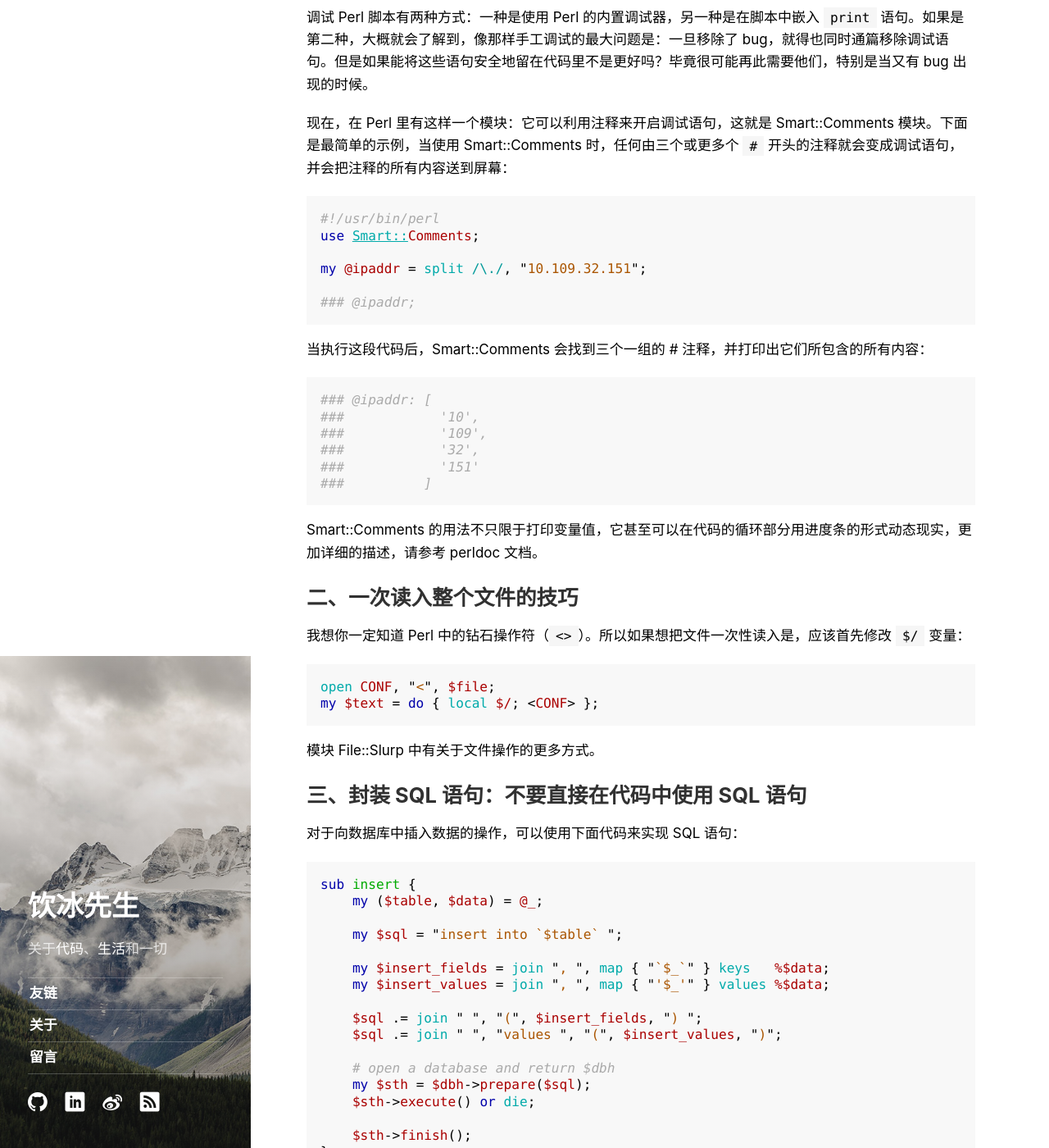
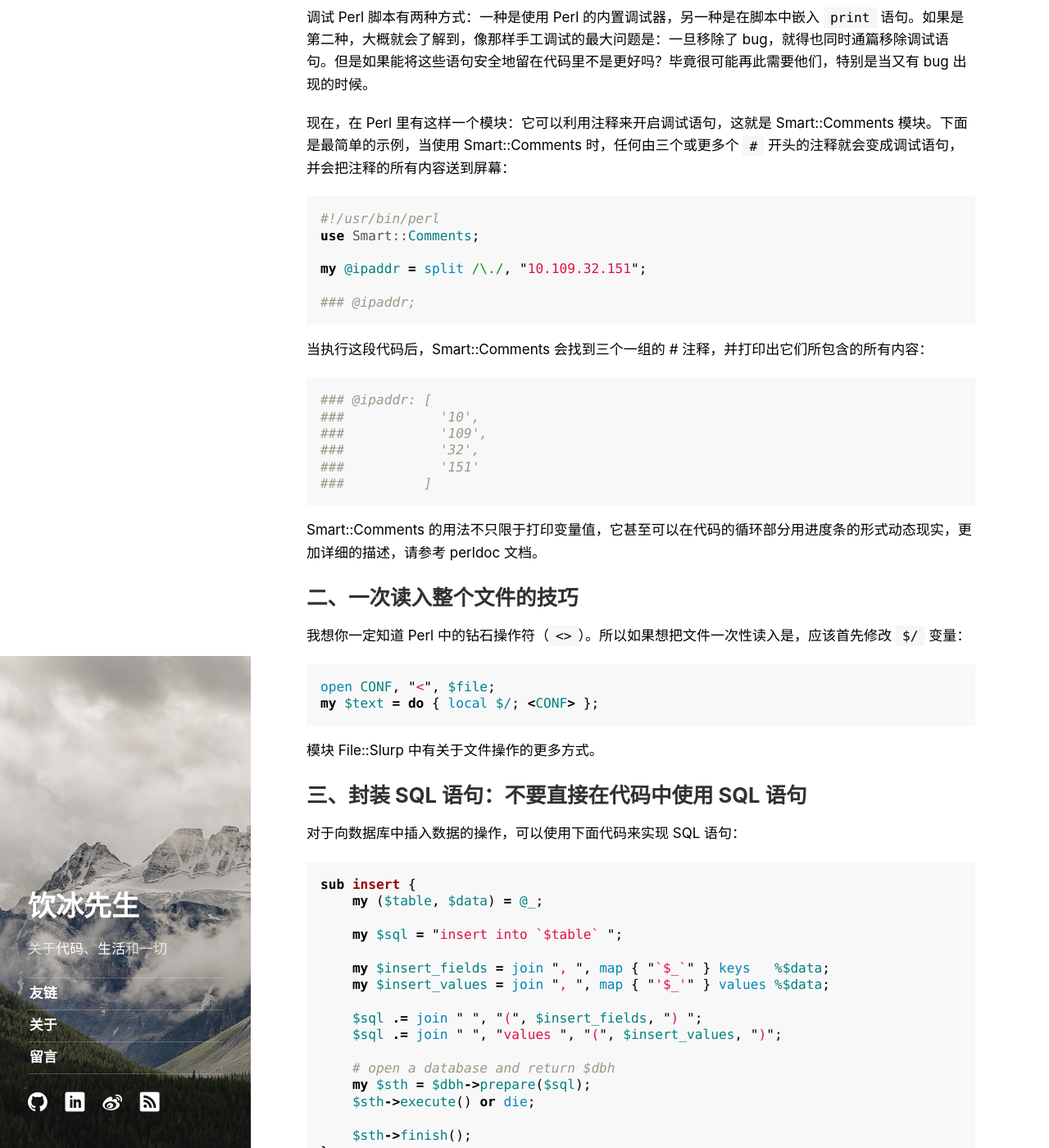
Before and after one commit to ybm/myanbin.github.io, a Jekyll site: the page built from _posts/2013-07-11-perl-programming-skills.md, in a window 1280 px wide and 1400 px high, scrolled down 380 px. Shown: the whole window at 82% size. Built offline with Jekyll 4.4.1, drawn with Linux system fonts in a browser that asks for light colours; comment, search, counter and statistics services are not loaded.

Commit message:
换样式

```diff
--- a/public/css/highlight.scss
+++ b/public/css/highlight.scss
@@ -1,57 +1,61 @@
-.highlight .c { color: #aaaaaa; font-style: italic } /* Comment */
-.highlight .err { color: #F00000; background-color: #F0A0A0 } /* Error */
-.highlight .k { color: #0000aa } /* Keyword */
-.highlight .cm { color: #aaaaaa; font-style: italic } /* Comment.Multiline */
-.highlight .cp { color: #4c8317 } /* Comment.Preproc */
-.highlight .c1 { color: #aaaaaa; font-style: italic } /* Comment.Single */
-.highlight .cs { color: #0000aa; font-style: italic } /* Comment.Special */
-.highlight .gd { color: #aa0000 } /* Generic.Deleted */
+.highlight .c { color: #999988; font-style: italic } /* Comment */
+.highlight .err { color: #a61717; background-color: #e3d2d2 } /* Error */
+.highlight .k { font-weight: bold } /* Keyword */
+.highlight .o { font-weight: bold } /* Operator */
+.highlight .cm { color: #999988; font-style: italic } /* Comment.Multiline */
+.highlight .cp { color: #999999; font-weight: bold } /* Comment.Preproc */
+.highlight .c1 { color: #999988; font-style: italic } /* Comment.Single */
+.highlight .cs { color: #999999; font-weight: bold; font-style: italic } /* Comment.Special */
+.highlight .gd { color: #000000; background-color: #ffdddd } /* Generic.Deleted */
+.highlight .gd .x { color: #000000; background-color: #ffaaaa } /* Generic.Deleted.Specific */
 .highlight .ge { font-style: italic } /* Generic.Emph */
 .highlight .gr { color: #aa0000 } /* Generic.Error */
-.highlight .gh { color: #000080; font-weight: bold } /* Generic.Heading */
-.highlight .gi { color: #00aa00 } /* Generic.Inserted */
+.highlight .gh { color: #999999 } /* Generic.Heading */
+.highlight .gi { color: #000000; background-color: #ddffdd } /* Generic.Inserted */
+.highlight .gi .x { color: #000000; background-color: #aaffaa } /* Generic.Inserted.Specific */
 .highlight .go { color: #888888 } /* Generic.Output */
 .highlight .gp { color: #555555 } /* Generic.Prompt */
 .highlight .gs { font-weight: bold } /* Generic.Strong */
-.highlight .gu { color: #800080; font-weight: bold } /* Generic.Subheading */
+.highlight .gu { color: #aaaaaa } /* Generic.Subheading */
 .highlight .gt { color: #aa0000 } /* Generic.Traceback */
-.highlight .kc { color: #0000aa } /* Keyword.Constant */
-.highlight .kd { color: #0000aa } /* Keyword.Declaration */
-.highlight .kn { color: #0000aa } /* Keyword.Namespace */
-.highlight .kp { color: #0000aa } /* Keyword.Pseudo */
-.highlight .kr { color: #0000aa } /* Keyword.Reserved */
-.highlight .kt { color: #00aaaa } /* Keyword.Type */
+.highlight .kc { font-weight: bold } /* Keyword.Constant */
+.highlight .kd { font-weight: bold } /* Keyword.Declaration */
+.highlight .kp { font-weight: bold } /* Keyword.Pseudo */
+.highlight .kr { font-weight: bold } /* Keyword.Reserved */
+.highlight .kt { color: #445588; font-weight: bold } /* Keyword.Type */
 .highlight .m { color: #009999 } /* Literal.Number */
-.highlight .s { color: #aa5500 } /* Literal.String */
-.highlight .na { color: #1e90ff } /* Name.Attribute */
-.highlight .nb { color: #00aaaa } /* Name.Builtin */
-.highlight .nc { color: #00aa00; text-decoration: underline } /* Name.Class */
-.highlight .no { color: #aa0000 } /* Name.Constant */
-.highlight .nd { color: #888888 } /* Name.Decorator */
-.highlight .ni { color: #800000; font-weight: bold } /* Name.Entity */
-.highlight .nf { color: #00aa00 } /* Name.Function */
-.highlight .nn { color: #00aaaa; text-decoration: underline } /* Name.Namespace */
-.highlight .nt { color: #1e90ff; font-weight: bold } /* Name.Tag */
-.highlight .nv { color: #aa0000 } /* Name.Variable */
-.highlight .ow { color: #0000aa } /* Operator.Word */
+.highlight .s { color: #d14 } /* Literal.String */
+.highlight .na { color: #008080 } /* Name.Attribute */
+.highlight .nb { color: #0086B3 } /* Name.Builtin */
+.highlight .nc { color: #445588; font-weight: bold } /* Name.Class */
+.highlight .no { color: #008080 } /* Name.Constant */
+.highlight .ni { color: #800080 } /* Name.Entity */
+.highlight .ne { color: #990000; font-weight: bold } /* Name.Exception */
+.highlight .nf { color: #990000; font-weight: bold } /* Name.Function */
+.highlight .nn { color: #555555 } /* Name.Namespace */
+.highlight .nt { color: #000080 } /* Name.Tag */
+.highlight .nv { color: #008080 } /* Name.Variable */
+.highlight .ow { font-weight: bold } /* Operator.Word */
 .highlight .w { color: #bbbbbb } /* Text.Whitespace */
 .highlight .mf { color: #009999 } /* Literal.Number.Float */
 .highlight .mh { color: #009999 } /* Literal.Number.Hex */
 .highlight .mi { color: #009999 } /* Literal.Number.Integer */
 .highlight .mo { color: #009999 } /* Literal.Number.Oct */
-.highlight .sb { color: #aa5500 } /* Literal.String.Backtick */
-.highlight .sc { color: #aa5500 } /* Literal.String.Char */
-.highlight .sd { color: #aa5500 } /* Literal.String.Doc */
-.highlight .s2 { color: #aa5500 } /* Literal.String.Double */
-.highlight .se { color: #aa5500 } /* Literal.String.Escape */
-.highlight .sh { color: #aa5500 } /* Literal.String.Heredoc */
-.highlight .si { color: #aa5500 } /* Literal.String.Interpol */
-.highlight .sx { color: #aa5500 } /* Literal.String.Other */
-.highlight .sr { color: #009999 } /* Literal.String.Regex */
-.highlight .s1 { color: #aa5500 } /* Literal.String.Single */
-.highlight .ss { color: #0000aa } /* Literal.String.Symbol */
-.highlight .bp { color: #00aaaa } /* Name.Builtin.Pseudo */
-.highlight .vc { color: #aa0000 } /* Name.Variable.Class */
-.highlight .vg { color: #aa0000 } /* Name.Variable.Global */
-.highlight .vi { color: #aa0000 } /* Name.Variable.Instance */
+.highlight .sb { color: #d14 } /* Literal.String.Backtick */
+.highlight .sc { color: #d14 } /* Literal.String.Char */
+.highlight .sd { color: #d14 } /* Literal.String.Doc */
+.highlight .s2 { color: #d14 } /* Literal.String.Double */
+.highlight .se { color: #d14 } /* Literal.String.Escape */
+.highlight .sh { color: #d14 } /* Literal.String.Heredoc */
+.highlight .si { color: #d14 } /* Literal.String.Interpol */
+.highlight .sx { color: #d14 } /* Literal.String.Other */
+.highlight .sr { color: #009926 } /* Literal.String.Regex */
+.highlight .s1 { color: #d14 } /* Literal.String.Single */
+.highlight .ss { color: #990073 } /* Literal.String.Symbol */
+.highlight .bp { color: #999999 } /* Name.Builtin.Pseudo */
+.highlight .vc { color: #008080 } /* Name.Variable.Class */
+.highlight .vg { color: #008080 } /* Name.Variable.Global */
+.highlight .vi { color: #008080 } /* Name.Variable.Instance */
 .highlight .il { color: #009999 } /* Literal.Number.Integer.Long */
+.post > .highlight .lineno { color: #ccc; display:inline-block; padding: 0 5px; border-right:1px solid #ccc; }
+.post > .highlight pre code { display: block; white-space: pre; overflow-x: auto; word-wrap: normal; }
```
